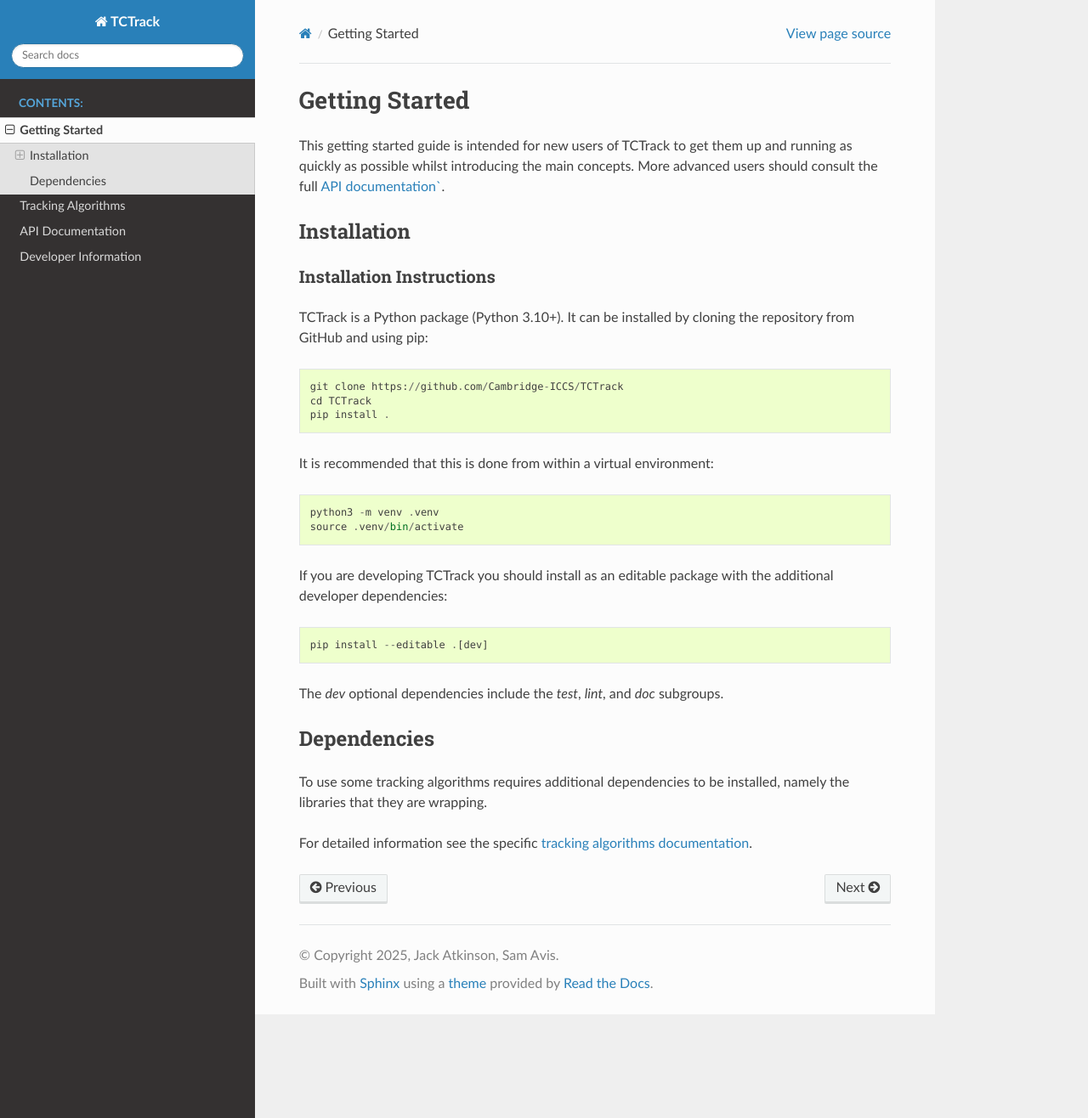
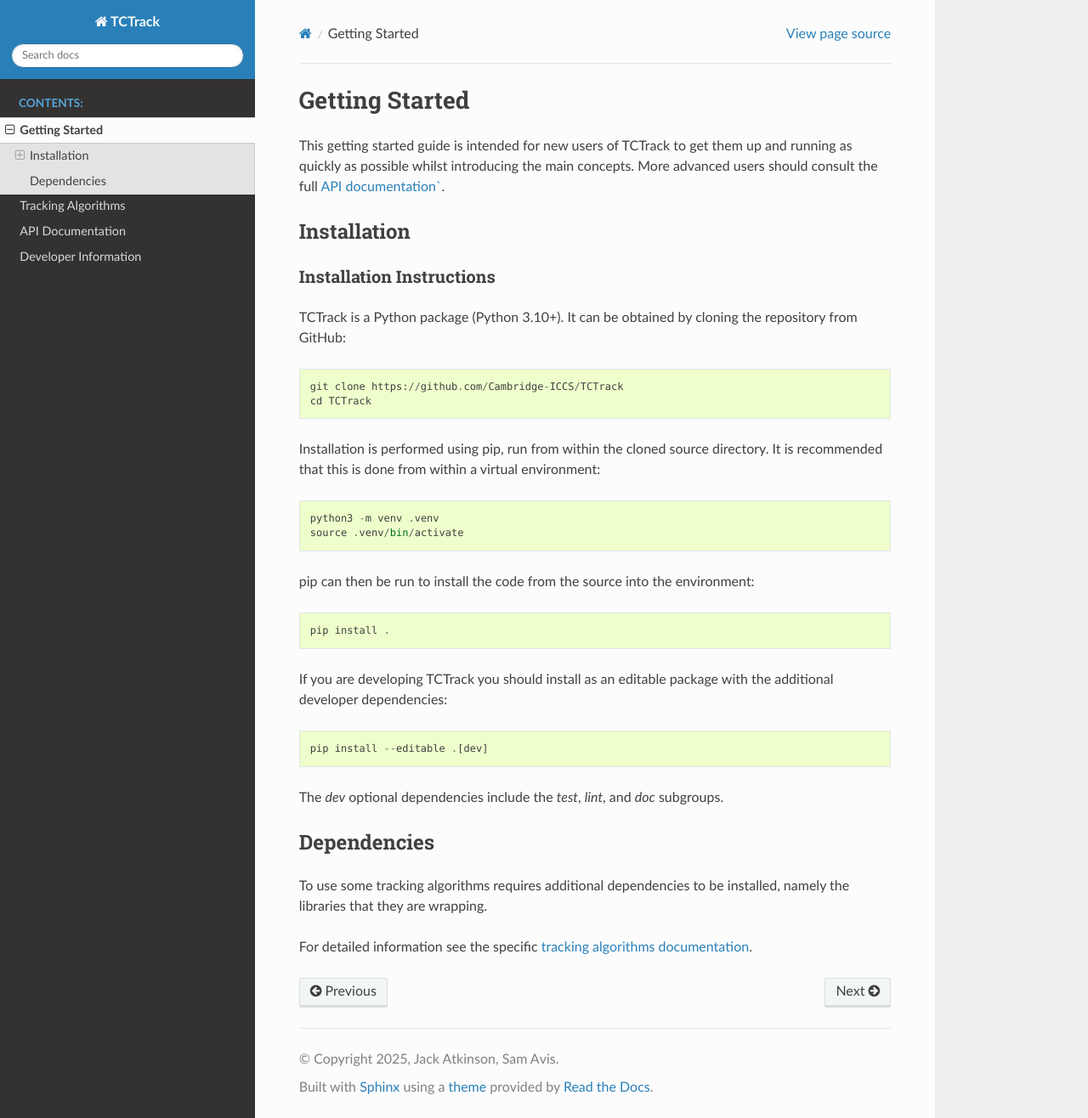
Before and after one commit to Cambridge-ICCS/TCTrack, a Sphinx documentation site: the page built from docs/getting-started/index.rst, in a window 1280 px wide and 1316 px high. Shown: the whole window at 85% size. Built offline with Sphinx 7.4.7 and the Read the Docs theme 3.1.0, drawn with Linux system fonts in a browser that asks for light colours.

Commit message:
Move venv recommendation before pip install in getting started docs.

```diff
--- a/docs/getting-started/index.rst
+++ b/docs/getting-started/index.rst
@@ -17,16 +17,20 @@ Installation Instructions
 ~~~~~~~~~~~~~~~~~~~~~~~~~
 
 TCTrack is a Python package (Python 3.10+).
-It can be installed by cloning the repository from GitHub and using pip::
+It can be obtained by cloning the repository from GitHub::
 
     git clone https://github.com/Cambridge-ICCS/TCTrack
     cd TCTrack
-    pip install .
 
+Installation is performed using pip, run from within the cloned source directory.
 It is recommended that this is done from within a virtual environment::
 
     python3 -m venv .venv
     source .venv/bin/activate
+
+pip can then be run to install the code from the source into the environment::
+
+    pip install .
 
 If you are developing TCTrack you should install as an editable package with the
 additional developer dependencies::
```
